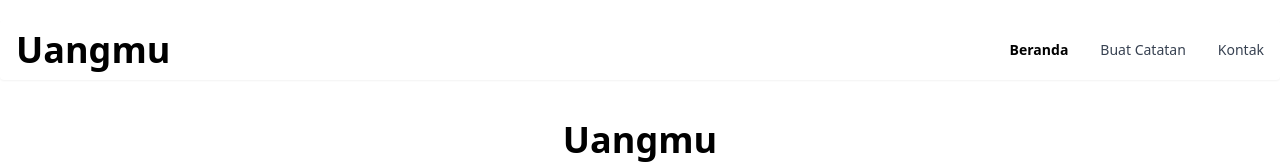
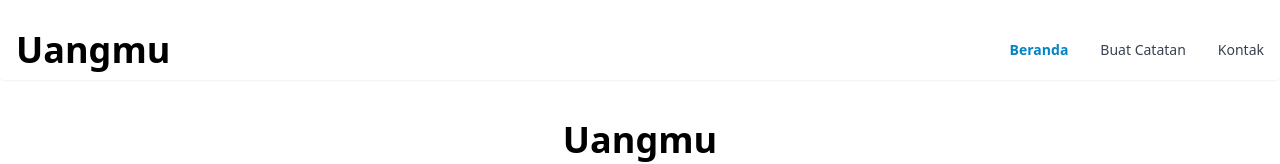
Before and after one commit to Anugerah20/Uangmu, a React (Vite) app: page / in a window 1280 px wide. Shown: the top 164 px of the page. Built offline with nearby package versions, Linux system fonts and the light colour scheme.

Commit message:
styling: update color navbar active

```diff
--- a/src/App.css
+++ b/src/App.css
@@ -1,5 +1,5 @@
 .active {
-  color: black;
+  color: #0284c7;
   font-weight: bold;
 }
 
```
